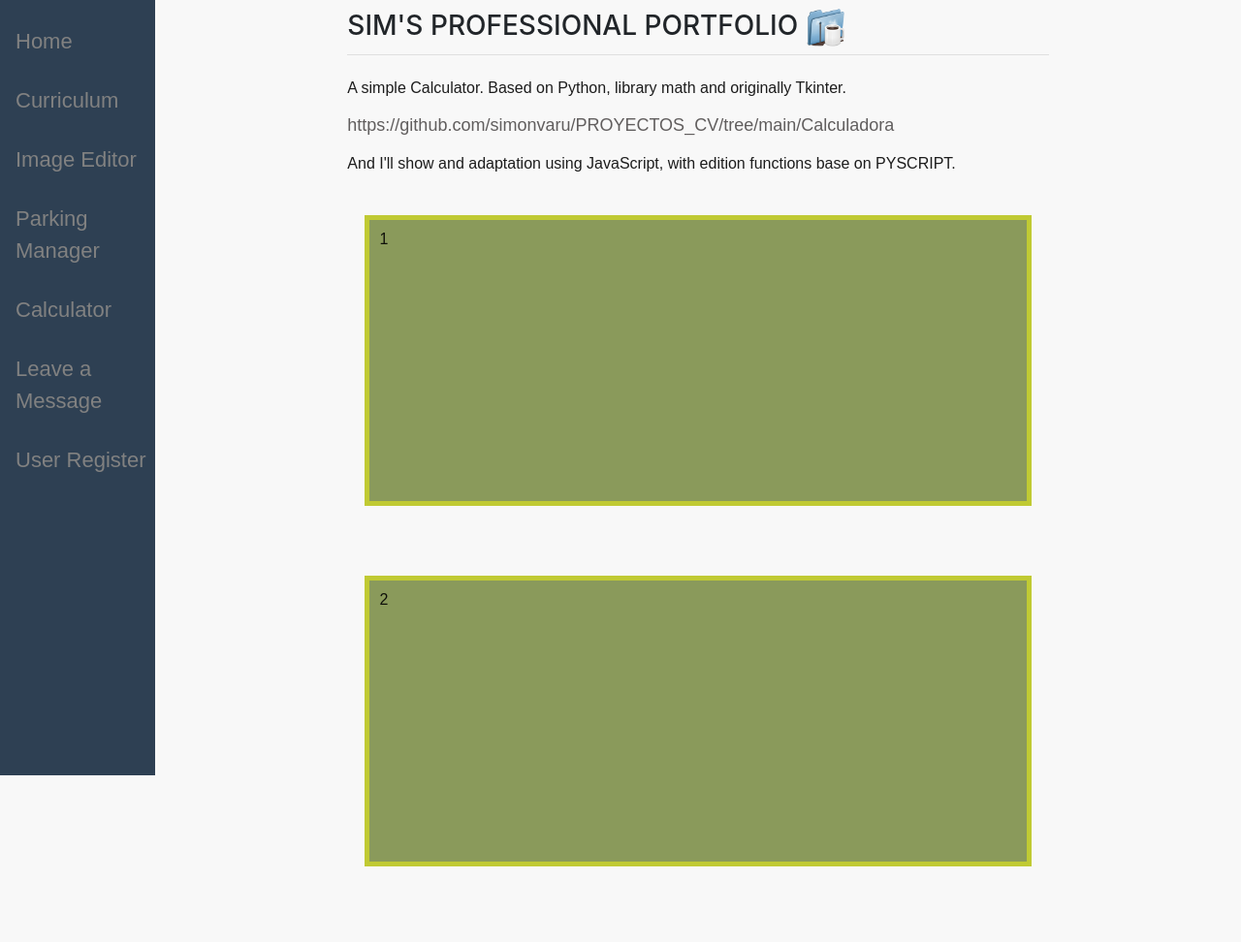
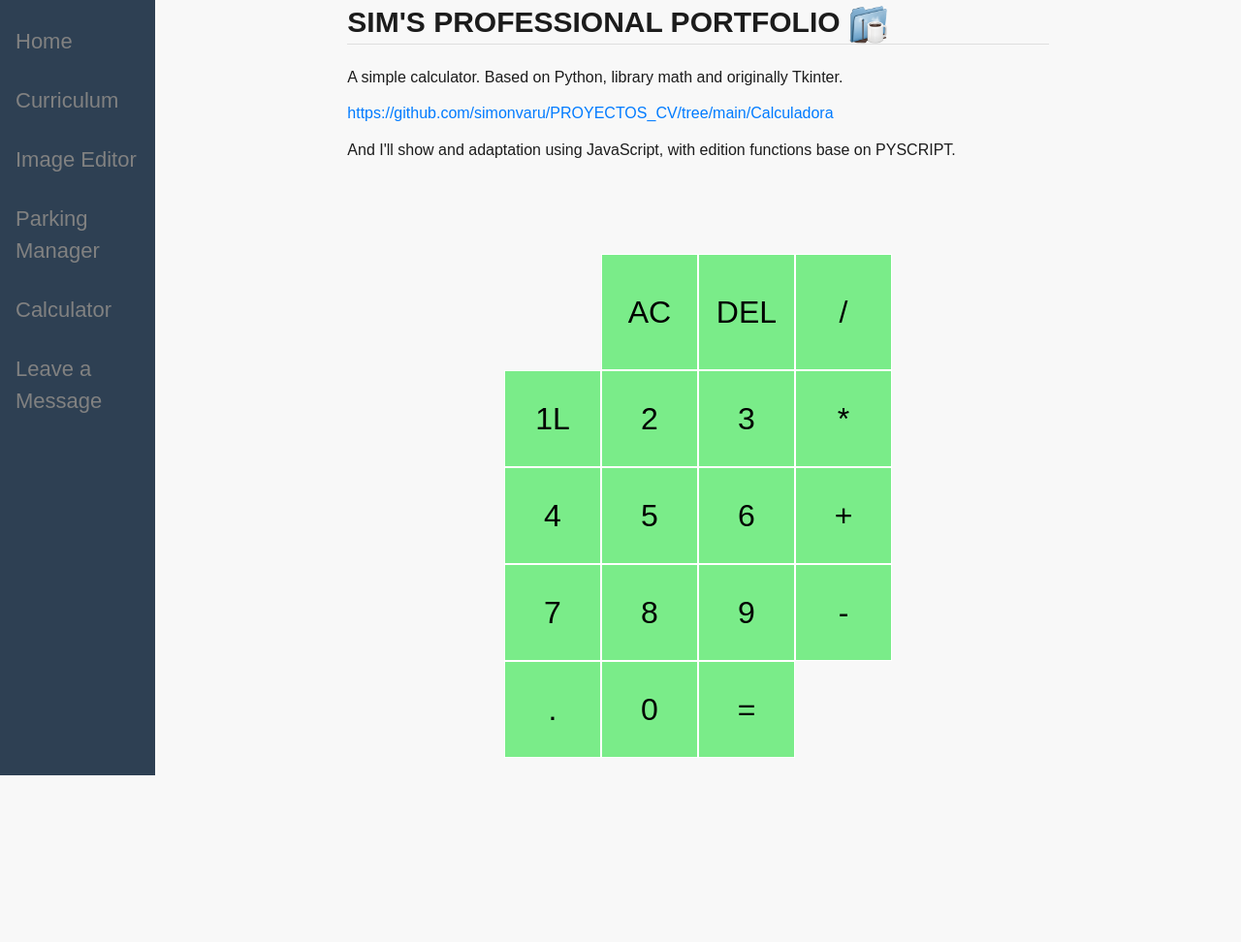
Before and after one commit to simonvaru/sitio_personal, a Django app: page /p3/ in a window 1280 px wide. Shown: the whole page at 97% size. Before the commit the page ends 894 px from the top, so only its background shows below. Run offline with Django 4.2, Linux system fonts and the light colour scheme; some libraries are stand-ins or nearby versions.

Commit message:
demoapp3_first_succes_making_button_grid

```diff
--- a/main/templates/main/base.html
+++ b/main/templates/main/base.html
@@ -2,54 +2,13 @@
 <!doctype html>
 <html>
     <head>
-        <style type="text/css">
-            .top {
-                font-family: Arial, sans-serif;
-                font-size: 14px;
-            }
-
-            .other-link {
-                font-family: Arial, sans-serif;
-                font-size: 10px;
-            }
-
-            .sidenav {
-                height:100%;
-                width: 160px;
-                position: fixed;
-                z-index: 1;
-                top: 0;
-                left: 0;
-                background-color:#2E4053;
-                overflow-x: hidden;
-                padding-top: 20px;
-            }
-
-            .sidenav a {
-                padding: 6px 8px 6px 16px;
-                text-decoration: none;
-                font-size: 22px;
-                color:#818181;
-                display:block;
-            }
-            .sidenav a:hover{
-                color:#f1f1f1;
-            }
-            .main{
-                margin-left:160px;
-                padding: 0px 10px;
-            }
-        </style>
-
+        <title>{% block title %}Sim's webpage{% endblock %}</title>
+        {% comment %} css styles link {% endcomment %}
+        <link href="{% static "css\base.css" %}" rel="stylesheet" type="text/css">
         <meta charset="utf-8">
         <meta name="viewport" content="width=device-width, initial-scale=1, shrink-to-fit=no">
-
         <link rel="stylesheet" href="https://cdn.jsdelivr.net/npm/bootstrap@4.3.1/dist/css/bootstrap.min.css" integrity="sha384-ggOyR0iXCbMQv3Xipma34MD+dH/1fQ784/j6cY/iJTQUOhcWr7x9JvoRxT2MZw1T" crossorigin="anonymous">
-
-        <title>{% block title %}Sim's webpage{% endblock %}</title>
-
         {% block extrastyles %}{% endblock %} {% comment %} added for bootstrap 4 suggested by AI  {% endcomment %}
-
     </head>
 
 <body>
@@ -71,12 +30,12 @@
         <p></p>
         {% comment %} <a href="/list/">List</a> {% endcomment %}
         {% comment %} <a href="/2">View</> {% endcomment %}
-        <a href="/register/">User Register</a>
+        {% comment %} <a href="/register/">User Register</a> {% endcomment %}
     </div>
     <div id="content", name="content", class="main">
         <div class="row justify-content-center">
             <div class="col-8">
-                <h3 class="mt-2">SIM'S PROFESSIONAL PORTFOLIO <img id="coffee-pic" src="{% static 'images/coffee_cup.png' %}" alt="Coffee Cup" style="width: 40px; height: 40px;"></h3>
+                <h30 class="mt-2">SIM'S PROFESSIONAL PORTFOLIO <img id="coffee-pic" src="{% static 'images/coffee_cup.png' %}" alt="Coffee Cup" style="width: 40px; height: 40px;"></h30>
                 <hr class="mt-0 mb-4">
                 {% block content %}
                 {% endblock %}
--- a/main/templates/main/demoapp3.html
+++ b/main/templates/main/demoapp3.html
@@ -6,23 +6,42 @@
     <head>
         {% comment %} css styles link {% endcomment %}
         <link href="{% static "css\demoapp3.css" %}" rel="stylesheet" type="text/css">
-        <h1>A simple Calculator. Based on Python, library math and originally Tkinter.</h1>
+        <script href="{% static "js\demoapp3.js" %}" defer></script>
+        <h1>A simple calculator. Based on Python, library math and originally Tkinter.</h1>
         <p></p>
-        <a target="_blank" href="https://github.com/simonvaru/PROYECTOS_CV/tree/main/Calculadora">https://github.com/simonvaru/PROYECTOS_CV/tree/main/Calculadora</a>
+        <div3>
+            <a target="_blank" href="https://github.com/simonvaru/PROYECTOS_CV/tree/main/Calculadora">https://github.com/simonvaru/PROYECTOS_CV/tree/main/Calculadora</a>
+        </div3>
         <p></p>
         <h2>And I'll show and adaptation using JavaScript, with edition functions base on PYSCRIPT.</h2>
-        </head>
-
-<body>
-    <div1>
-        <h3>1</h3>
-    </div1>
-
-    <div2>
-        <h4>2</h4>
-    </div2>
-</body>
+    </head>
+    <body>
+        <div class="calculator-grid">
+            <div class="output">
+                <div class="previous-operand"></div>
+                <div class="current-operand"></div>
+            </div>
+            <button class="span-two">AC</button>
+            <button>DEL</button>
+            <button>/</button>
+            <button>1L</button>
+            <button>2</button>
+            <button>3</button>
+            <button>*</button>
+            <button>4</button>
+            <button>5</button>
+            <button>6</button>
+            <button>+</button>
+            <button>7</button>
+            <button>8</button>
+            <button>9</button>
+            <button>-</button>
+            <button>.</button>
+            <button>0</button>
+            <button class="span-two">=</button>
+        </div>
 
 
+    </body>
 </html>
 {% endblock %}
--- a/main/templates/main/static/css/demoapp1.css
+++ b/main/templates/main/static/css/demoapp1.css
@@ -1,4 +1,3 @@
-
 .button {
   border: none;
   color: rgb(0, 0, 0);
--- /dev/null
+++ b/static/css/base.css
@@ -0,0 +1,43 @@
+.top {
+    font-family: Arial, sans-serif;
+    font-size: 14px;
+}
+
+.other-link {
+    font-family: Arial, sans-serif;
+    font-size: 10px;
+}
+
+.sidenav {
+    height:100%;
+    width: 160px;
+    position: fixed;
+    z-index: 1;
+    top: 0;
+    left: 0;
+    background-color:#2E4053;
+    overflow-x: hidden;
+    padding-top: 20px;
+}
+
+.sidenav a {
+    padding: 6px 8px 6px 16px;
+    text-decoration: none;
+    font-size: 22px;
+    color:#818181;
+    display:block;
+}
+.sidenav a:hover{
+    color:#f1f1f1;
+}
+.main{
+    margin-left:160px;
+    padding: 0px 10px;
+}
+
+h30{
+    color: rgba(0, 0, 0, 0.89);
+    font-size: 30px;
+    font-weight: bold;
+    padding: 0;
+}
--- a/static/css/demoapp3.css
+++ b/static/css/demoapp3.css
@@ -1,4 +1,4 @@
-body{
+head{
 	background-color:#F8F8F8!important;
 }
 
@@ -9,45 +9,36 @@ h1, h2, p{
     font-family: Arial ;
 }
 
-a {
-
-    color: rgb(97, 94, 94);
-    font-size: 18px;
-    font-family:  Arial;
+body{
+  padding: 0;
+  margin: 0;
+	background-color:#f8f8f8!important;
 }
 
-div1{
-    width: 95%;
-    height: 300px;
-    background: #8A9A5B;
-    /* margin-top margin-right margin-bottom margin-left */
-    margin: 6% 2.5% 10% 2.5%;
-    padding: 10px 10px 10px 10px;
-    border: 5px solid #C0CA33;
-    display: block;
+*, *::before, *::after {
+  box-sizing:border-box;
+  font-family: sans-serif;
+  font-weight: normal;
+
 }
 
-div1 h3{
-    color: rgba(0, 0, 0, 0.89);
-    font-size: 16px;
-    padding: 0;
-    font-family: Arial ;
+.calculator-grid{
+  display: grid;
+  justify-content: center;
+  align-content: center;
+  min-height: 100vh;
+  grid-template-columns: repeat(4, 100px);
+  grid-template-rows: minmax(120px, auto) repeat(5,100px);
 }
 
-div2{
-    width: 95%;
-    height: 300px;
-    background: #8A9A5B;
-    /* margin-top margin-right margin-bottom margin-left */
-    margin: 3% 2.5% 10% 2.5%;
-    padding: 10px 10px 10px 10px;
-    border: 5px solid #C0CA33;
-    display: block;
+.calculator-grid>button{
+  cursor: pointer;
+  font-size: 2rem;
+  border: 1px solid white;
+  outline: none;
+  background-color: rgba(122, 236, 137)
 }
 
-div2 h4{
-    color: rgba(0, 0, 0, 0.89);
-    font-size: 16px;
-    padding: 0;
-    font-family: Arial ;
+.calculator-grid>button:hover{
+  background-color: rgba(108, 224, 124);
 }
```
Also changed, not shown: main/templates/main/create.html (+11 -22 lines), main/templates/main/demoapp1.html (+95 -1 lines), main/templates/main/demoapp2.html (+9 -2 lines), main/templates/main/home.html (+12 -2 lines), static/css/create.css (added, +24 -0 lines), static/css/demoapp1.css (+4 -3 lines), static/css/home.css (added, +14 -0 lines), static/js/demoapp3.js (added, +126 -0 lines), db.sqlite3, static/js/demoapp2.js (added), 1 other file.
